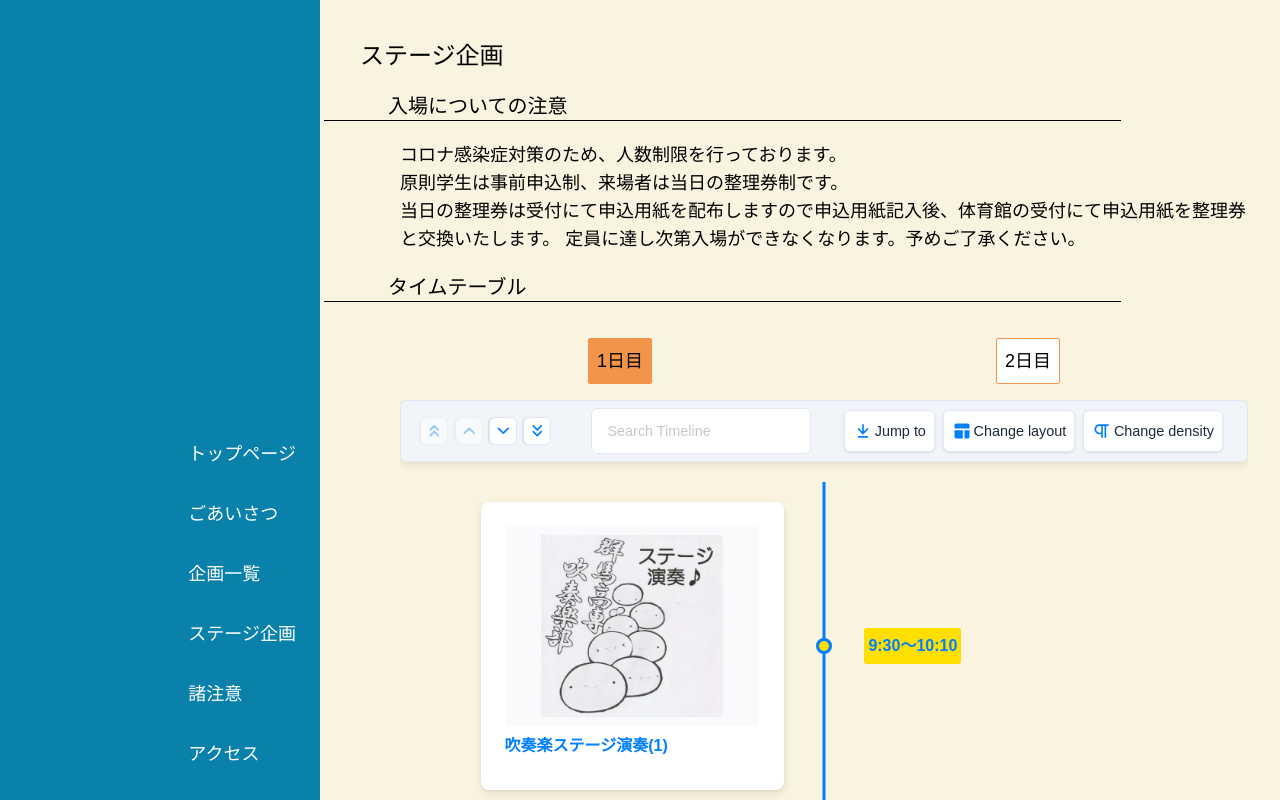
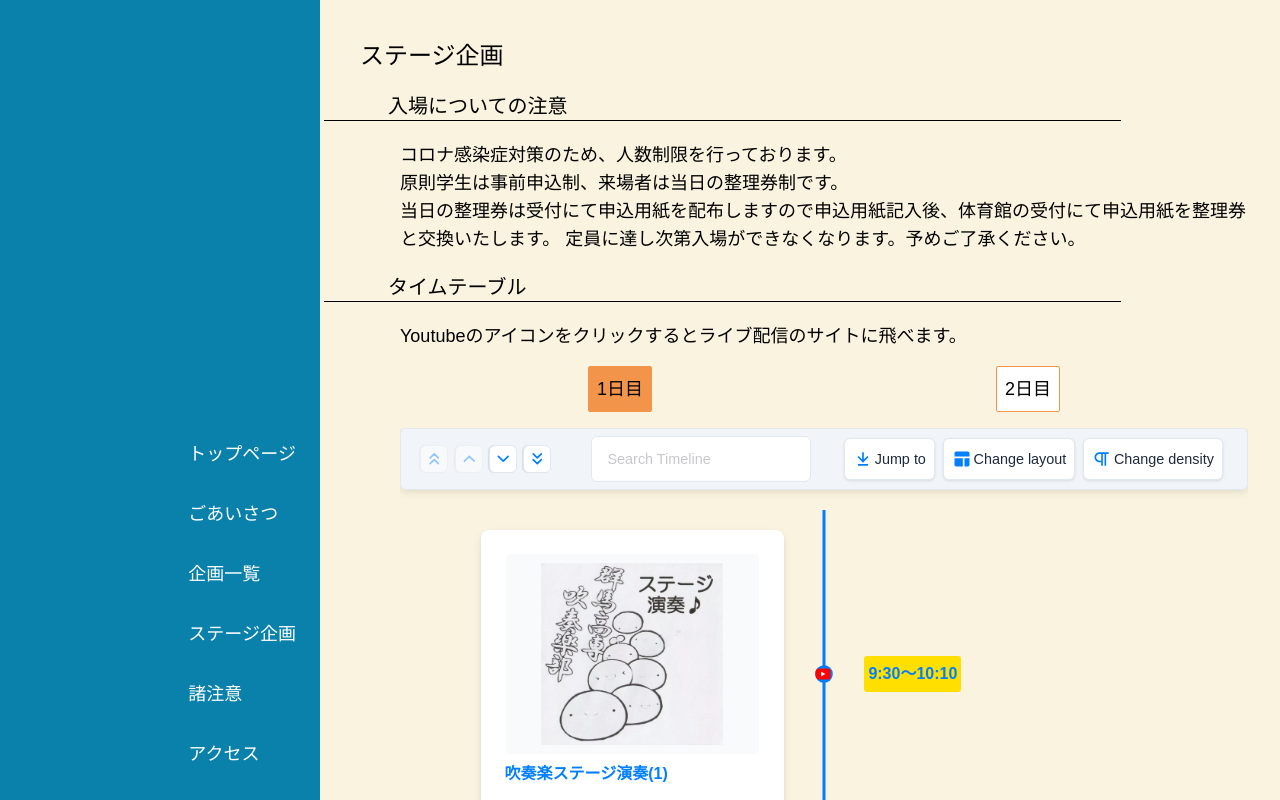
Before and after one commit to gKokasai/23rd.kokasai.com, a React app: page /stage in a window 1280 px wide. Built offline with nearby package versions, Linux system fonts and the light colour scheme.

Commit message:
feat: タイムテーブルにYoutubeリンクを追加した。 history.replaceを使用していたが表示がバグるのでlocation.replace()を使用するようにした

```diff
--- a/src/components/stage/Stage.tsx
+++ b/src/components/stage/Stage.tsx
@@ -20,7 +20,7 @@ const Stage: React.FC = () => {
       (history.location.search.split("=")[1] as "day1" | "day2") || "day1"
     );
     const [showElement, setShowElement] = useState<TimelineItemModel[]>(
-      select ? kokasaiTimeLine[select] : kokasaiTimeLine.day1
+      select ? kokasaiTimeLine[select].items : kokasaiTimeLine.day1.items
     );
     const onClickTabChangeBar = (
       event: React.MouseEvent<HTMLButtonElement>
@@ -29,8 +29,8 @@ const Stage: React.FC = () => {
         | "day1"
         | "day2";
       setSelect(targetKey);
-      setShowElement(kokasaiTimeLine[targetKey]);
-      history.replace(`${Pages.stage.path}?day=${targetKey}`);
+      setShowElement(kokasaiTimeLine[targetKey].items);
+      window.location.replace(`${Pages.stage.path}?day=${targetKey}`);
     };
 
     return (
@@ -47,6 +47,7 @@ const Stage: React.FC = () => {
         </Paragraph>
         <SubTitle>タイムテーブル</SubTitle>
         <Paragraph>
+          Youtubeのアイコンをクリックするとライブ配信のサイトに飛べます。
           <TabChangeBar onClick={onClickTabChangeBar} select={select} />
           <div className="h-full w-full">
             <Chrono
@@ -54,7 +55,9 @@ const Stage: React.FC = () => {
               items={showElement}
               mode="VERTICAL_ALTERNATING"
               allowDynamicUpdate
-            />
+            >
+              {kokasaiTimeLine[select].icons}
+            </Chrono>
           </div>
         </Paragraph>
       </div>
--- a/src/repository/Timetabel.ts
+++ b/src/repository/Timetabel.ts
@@ -4,6 +4,7 @@ export type Time = {
   time: string;
   title: string;
   groupName: string;
+  url: string;
 };
 
 export type Timetable = {
--- a/src/static.ts
+++ b/src/static.ts
@@ -6,6 +6,9 @@ const Static = {
   instagram: {
     icon: "/img/instagram-icon.svg",
     url: "https://instagram.com/nitgc_kokasai",
+  },
+  youtube: {
+    icon: "/img/youtube.png",
   },
   hamburgerMenu: {
     icon: "/img/hamburger-menu.svg",
@@ -35,6 +38,10 @@ const Static = {
     src: (name: string): string => `/img/timetable/${name}.webp`,
     alt: (name: string): string => `${name}のアイコン`,
   },
+  stageLink: {
+    src: (day: "day1" | "day2", name: string): string =>
+      `https://live.kokasai.com/${day}/${name}`,
+  },
 };
 
 export default Static;
--- a/src/utill/makeItems.ts
+++ /dev/null
@@ -1,28 +0,0 @@
-import { TimelineItemModel } from "react-chrono/dist/models/TimelineItemModel";
-import { Timetable } from "../repository/Timetabel";
-import Static from "../static";
-
-export type KokasaiTimeLineItemModel = {
-  day1: TimelineItemModel[];
-  day2: TimelineItemModel[];
-};
-export const makeKokasaiTimeLine = (
-  timeTable: Timetable
-): KokasaiTimeLineItemModel => ({
-  day1: timeTable.day1.map((time) => ({
-    title: time.time,
-    cardTitle: time.title,
-    media: {
-      type: "IMAGE",
-      source: { url: Static.stageImage.src(time.groupName) },
-    },
-  })),
-  day2: timeTable.day2.map((time) => ({
-    title: time.time,
-    cardTitle: time.title,
-    media: {
-      type: "IMAGE",
-      source: { url: Static.stageImage.src(time.groupName) },
-    },
-  })),
-});
--- /dev/null
+++ b/src/utill/makeItems.tsx
@@ -0,0 +1,65 @@
+import React from "react";
+import { TimelineItemModel } from "react-chrono/dist/models/TimelineItemModel";
+import { Timetable } from "../repository/Timetabel";
+import Static from "../static";
+
+export type KokasaiTimeLineItemModel = {
+  day1: {
+    items: TimelineItemModel[];
+    icons: JSX.Element;
+  };
+  day2: {
+    items: TimelineItemModel[];
+    icons: JSX.Element;
+  };
+};
+export const makeKokasaiTimeLine = (
+  timeTable: Timetable
+): KokasaiTimeLineItemModel => ({
+  day1: {
+    items: timeTable.day1.map((time) => ({
+      title: time.time,
+      cardTitle: time.title,
+      media: {
+        type: "IMAGE",
+        source: { url: Static.stageImage.src(time.groupName) },
+      },
+    })),
+    icons: (
+      <div className="chrono-icons">
+        {timeTable.day1.map((time, index) =>
+          time.url ? (
+            <a href={Static.stageLink.src("day1", time.url)}>
+              <img src={Static.youtube.icon} alt={`${index + 1}`} />
+            </a>
+          ) : null
+        )}
+      </div>
+    ),
+  },
+  day2: {
+    items: timeTable.day2.map((time) => ({
+      title: time.time,
+      cardTitle: time.title,
+      media: {
+        type: "IMAGE",
+        source: { url: Static.stageImage.src(time.groupName) },
+      },
+    })),
+    icons: (
+      <div className="chrono-icons">
+        {timeTable.day2.map((time, index) =>
+          time.url !== "" ? (
+            <a href={Static.stageLink.src("day2", time.url)}>
+              <img
+                width="auto"
+                src={Static.youtube.icon}
+                alt={`${index + 1}`}
+              />
+            </a>
+          ) : null
+        )}
+      </div>
+    ),
+  },
+});
--- a/static/json/time-table.json
+++ b/static/json/time-table.json
@@ -4,17 +4,26 @@
         {
           "time": "9:30～10:10",
           "title": "吹奏楽ステージ演奏(1)",
-          "groupName": "吹奏楽部"
+          "groupName": "吹奏楽部",
+          "url": "orchestra"
         },
         {
           "time": "10:20～10:45",
           "title": "有志団体ダンス「平均 158cm」",
-          "groupName": "有志ダンス"
+          "groupName": "有志ダンス",
+          "url": "dance1"
         },
         {
           "time": "10:55～11:35",
           "title": "令和ダンdism(1)",
-          "groupName": "ダンス愛好会"
+          "groupName": "ダンス愛好会",
+          "url": "dance2"
+        },
+        {
+          "time": "11:45～12:30",
+          "title": "令和ダンdism(1)",
+          "groupName": "ダンス愛好会",
+          "url": "dance3"
         },
         {
           "time": "お昼",
@@ -24,22 +33,26 @@
         {
           "time": "13:30～14:15",
           "title": "バンドステージ「ROCK IN GUNMAKOSEN FESTIVAL」(1)",
-          "groupName": "有志バンド"
+          "groupName": "有志バンド",
+          "url": "band1"
         },
         {
           "time": "14:30～15:30",
           "title": "演劇部講演 (大講義室にて)",
-          "groupName": "演劇部"
+          "groupName": "演劇部",
+          "url": ""
         },
         {
           "time": "14:35～15:20",
           "title": "バンドステージ「ROCK IN GUNMAKOSEN FESTIVAL」(2)",
-          "groupName": "有志バンド"
+          "groupName": "有志バンド",
+          "url": "band2"
         },
         {
           "time": "15:40～16:25",
           "title": "コスプレコンテスト 「コス娘プリティダービー",
-          "groupName": "有志コスプレイヤー"
+          "groupName": "有志コスプレイヤー",
+          "url": "cosplay"
         }
       ]
   ,
@@ -48,42 +61,51 @@
         {
           "time": "9:30～10:10",
           "title": "吹奏楽ステージ演奏(2)",
-          "groupName": "吹奏楽部"
+          "groupName": "吹奏楽部",
+          "url": "orchestra"
         },
         {
           "time": "10:30～11:15",
           "title": "令和ダンdism(3)",
-          "groupName": "ダンス愛好会"
+          "groupName": "ダンス愛好会",
+          "url": "dance1"
         },
         {
           "time": "11:35～12:20",
           "title": "令和ダンdism(4)",
-          "groupName": "ダンス愛好会"
+          "groupName": "ダンス愛好会",
+          "url": "dance2"
         },
         {
           "time": "お昼",
           "title": "お昼休憩",
-          "groupName": "お昼休憩"
+          "groupName": "お昼休憩",
+          "url": ""
         },
         {
           "time": "13:30～14:15",
           "title": "バンドステージ「ROCK IN GUNMAKOSEN FESTIVAL」(3)",
-          "groupName": "有志バンド"
+          "groupName": "有志バンド",
+          "url": "band1"
+
         },
         {
           "time": "14:30～15:30",
           "title": "演劇部講演 (大講義室にて)",
-          "groupName": "演劇部"
+          "groupName": "演劇部",
+          "url": ""
         },
         {
           "time": "14:35～15:20",
           "title": "バンドステージ「ROCK IN GUNMAKOSEN FESTIVAL」(4)",
-          "groupName": "有志バンド"
+          "groupName": "有志バンド",
+          "url": "band2"
         },
         {
           "time": "14:35～15:20",
           "title": "バンドステージ「ROCK IN GUNMAKOSEN FESTIVAL」(5)",
-          "groupName": "有志バンド"
+          "groupName": "有志バンド",
+          "url": "band3"
         }
       ]
 }
```
Also changed, not shown: static/img/youtube.png (added).
